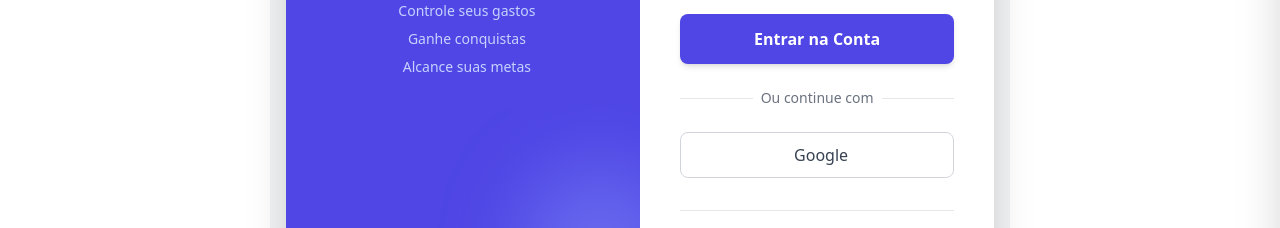
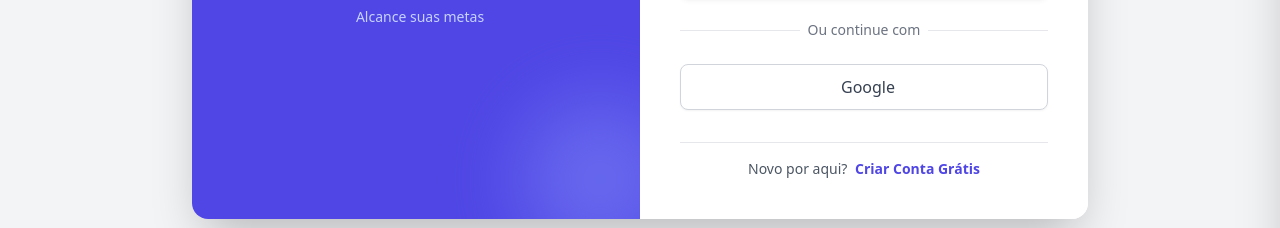
Before and after one commit to cleorbeth/gefiga-tcc, a Vue app: page / in a window 1280 px wide. Shown: the part 438-666 px from the top of the page. Built offline with nearby package versions, Linux system fonts and the light colour scheme; no server answers; some icons are missing.

Commit message:
Melhorias no layout e novas funcionalidades

```diff
--- a/src/components/Configuracoes.vue
+++ b/src/components/Configuracoes.vue
@@ -280,7 +280,7 @@ const abrirEnquete = () => window.open('https://forms.google.com/', '_blank');
             <div class="bg-white p-6 rounded-2xl shadow-sm border border-gray-100">
                 <h3 class="font-bold text-gray-700 mb-4 flex items-center gap-2"><i
                         class="ph-fill ph-shield-check text-green-600"></i> Segurança</h3>
-                <button @click="enviarEmailSenha" class="text-sm font-bold text-indigo-600 hover:underline">Redefinir
+                <button @click="enviarEmailSenha" class="text-sm font-bold border border-gray-300 text-indigo-600 hover:underline">Redefinir
                     senha</button>
             </div>
             <div class="bg-white p-6 rounded-2xl shadow-sm border border-gray-100">
--- a/src/components/DashboardHome.vue
+++ b/src/components/DashboardHome.vue
@@ -119,7 +119,7 @@ const qtdMetas = computed(() => props.resumo?.metas?.length || 0);
 </script>
 
 <template>
-    <div class="space-y-6">
+    <div class="max-w-7xl mx-auto w-full p-4 md:p-6 lg:p-8 space-y-6">
 
         <div class="flex flex-col md:flex-row justify-between items-end md:items-center gap-4 bg-white p-6 rounded-lg shadow-sm border border-gray-100">
             <br><br>
--- a/src/components/DespesasManager.vue
+++ b/src/components/DespesasManager.vue
@@ -61,7 +61,7 @@ const formatMoney = (val) => new Intl.NumberFormat('pt-BR', { style: 'currency',
 </script>
 
 <template>
-    <div class="max-w-4xl mx-auto bg-white p-6 rounded shadow border-l-4 border-red-500">
+    <div class="max-w-7xl mx-auto w-full p-4 md:p-6 lg:p-8 bg-white rounded-xl shadow-sm border-l-4 border-red-500 space-y-6">
         <div class="flex justify-between items-center mb-6">
             <h2 class="text-2xl font-bold text-red-700">Despesas</h2>
             <button @click="emit('back')" class="bg-gray-200 px-4 py-2 rounded text-gray-700 hover:bg-gray-300 font-bold text-sm">Voltar</button>
@@ -120,8 +120,9 @@ const formatMoney = (val) => new Intl.NumberFormat('pt-BR', { style: 'currency',
             </div>
         </form>
 
-        <div class="overflow-x-auto border rounded-lg">
-            <table class="min-w-full divide-y divide-gray-200">
+        <div class="w-full overflow-x-auto pb-2 border rounded-lg">
+            <div class="w-full overflow-x-auto pb-2 border border-gray-100 rounded-lg">
+                <table class="min-w-[600px] w-full divide-y divide-gray-200">
                     <thead class="bg-gray-50">
                         <tr>
                             <th class="px-4 py-3 text-left text-xs font-bold text-gray-500 uppercase">Descrição</th>
@@ -151,4 +152,5 @@ const formatMoney = (val) => new Intl.NumberFormat('pt-BR', { style: 'currency',
                 </table>
             </div>
         </div>
+    </div>
 </template>
--- a/src/components/MetasManager.vue
+++ b/src/components/MetasManager.vue
@@ -126,7 +126,7 @@ const calcPercent = (m) => {
 </script>
 
 <template>
-    <div class="max-w-5xl mx-auto bg-white p-6 rounded shadow border-l-4 border-blue-500">
+    <div class="max-w-7xl mx-auto w-full p-4 md:p-6 lg:p-8 bg-white rounded-xl shadow-sm border-l-4 border-blue-500 space-y-6">
         <div class="flex justify-between items-center mb-6">
             <h2 class="text-2xl font-bold text-blue-700">Minhas Metas</h2>
             <button @click="emit('back')" class="bg-gray-200 px-4 py-2 rounded text-gray-700 hover:bg-gray-300 font-bold text-sm">Voltar</button>
--- a/src/components/NavBar.vue
+++ b/src/components/NavBar.vue
@@ -48,7 +48,7 @@ const mostrarDetalhesPatente = ref(false);
 
 <template>
   <nav class="bg-indigo-600 text-white shadow-lg sticky top-0 z-50">
-    <div class="container mx-auto px-4 py-3 flex justify-between items-center">
+    <div class="max-w-7xl mx-auto w-full px-4 md:px-6 lg:px-8 py-3 flex justify-between items-center gap-4 overflow-x-auto">
 
       <div class="flex items-center gap-2 cursor-pointer" @click="emit('navigate', 'home')">
         <i class="ph ph-coins text-2xl"></i>
@@ -69,7 +69,8 @@ const mostrarDetalhesPatente = ref(false);
               <span class="text-[10px] font-black uppercase" :class="patenteAtual.cor">{{ patenteAtual.nome }}</span>
               <div class="h-1.5 w-full bg-indigo-800 rounded-full overflow-hidden shadow-inner relative">
                 <div class="h-full bg-gradient-to-r from-yellow-400 to-yellow-200 transition-all duration-500"
-                  :style="{ width: progressoPatente + '%' }"></div>
+                  :style="{ width: progressoPatente + '%' }">
+                </div>
               </div>
             </div>
 
--- a/src/components/ReceitasManager.vue
+++ b/src/components/ReceitasManager.vue
@@ -49,7 +49,7 @@ const formatMoney = (val) => new Intl.NumberFormat('pt-BR', { style: 'currency',
 </script>
 
 <template>
-    <div class="max-w-4xl mx-auto bg-white p-6 rounded shadow border-l-4 border-green-500">
+    <div class="max-w-7xl mx-auto w-full p-4 md:p-6 lg:p-8 bg-white rounded-xl shadow-sm border-l-4 border-green-500 space-y-6">
         <div class="flex justify-between items-center mb-6">
             <h2 class="text-2xl font-bold text-green-700">Receitas</h2>
             <button @click="emit('back')" class="bg-gray-200 px-4 py-2 rounded text-gray-700 hover:bg-gray-300 font-bold text-sm">Voltar</button>
@@ -70,6 +70,7 @@ const formatMoney = (val) => new Intl.NumberFormat('pt-BR', { style: 'currency',
             <button v-if="form.id" @click="resetForm" type="button" class="bg-gray-300 text-gray-700 px-4 py-2 rounded font-bold h-10 hover:bg-gray-400 transition">X</button>
         </form>
 
+        <div class="w-full overflow-x-auto pb-2">
             <ul class="space-y-3">
                 <li v-for="r in props.listaReceitas" :key="r.id" class="flex justify-between items-center p-4 bg-white border border-gray-200 rounded hover:shadow-sm transition border-l-4 border-l-green-500">
                     <span class="font-medium text-gray-800">{{ r.descricao }}</span>
@@ -83,4 +84,5 @@ const formatMoney = (val) => new Intl.NumberFormat('pt-BR', { style: 'currency',
                 </li>
             </ul>
         </div>
+    </div>
 </template>
--- a/src/style.css
+++ b/src/style.css
@@ -3,9 +3,14 @@
   line-height: 1.5;
   font-weight: 400;
 
-  color-scheme: light dark;
-  color: rgba(255, 255, 255, 0.87);
-  background-color: #242424;
+  /* 1. ISSO FORÇA OS INPUTS (como o de data) A FICAREM BRANCOS */
+  color-scheme: light;
+
+  /* 2. FORÇA O TEXTO GLOBAL PARA PRETO/CINZA ESCURO */
+  color: #111827;
+
+  /* 3. FUNDO DA APLICAÇÃO CLARO */
+  background-color: #f9fafb;
 
   font-synthesis: none;
   text-rendering: optimizeLegibility;
@@ -24,10 +29,9 @@ a:hover {
 
 body {
   margin: 0;
-  display: flex;
-  place-items: center;
   min-width: 320px;
   min-height: 100vh;
+  overflow-x: hidden;
 }
 
 h1 {
@@ -35,45 +39,38 @@ h1 {
   line-height: 1.1;
 }
 
+/* 1. PADRÃO GLOBAL (Botões do Body): Brancos com texto escuro */
 button {
   border-radius: 8px;
-  border: 1px solid transparent;
+  border: 1px solid transparent; /* Transparente para não estragar os botões coloridos do Tailwind */
   padding: 0.6em 1.2em;
   font-size: 1em;
   font-weight: 500;
   font-family: inherit;
-  background-color: #1a1a1a;
+  background-color: #ffffff; /* Fundo branco padrão */
+  color: #1f2937; /* Texto cinza escuro padrão */
+  box-shadow: 0 1px 2px 0 rgba(0, 0, 0, 0.05); /* Sombrinha leve para o botão não sumir no fundo branco */
   cursor: pointer;
-  transition: border-color 0.25s;
-}
-button:hover {
-  border-color: #646cff;
-}
-button:focus,
-button:focus-visible {
-  outline: 4px auto -webkit-focus-ring-color;
+  transition: all 0.25s;
 }
 
-.card {
-  padding: 2em;
+button:hover {
+  background-color: #f9fafb; /* Fica levemente cinza ao passar o mouse */
+}
+
+/* 2. EXCEÇÃO DA NAVBAR: Botões pretos */
+nav button {
+  background-color: #1a1a1a;
+  color: #ffffff;
+  box-shadow: none;
+}
+
+nav button:hover {
+  border-color: #646cff;
 }
 
 #app {
-  max-width: 1280px;
+  max-width: 1920px;
   margin: 0 auto;
-  padding: 2rem;
-  text-align: center;
+  width: 100%;
 }
-
-@media (prefers-color-scheme: light) {
-  :root {
-    color: #213547;
-    background-color: #ffffff;
-  }
-  a:hover {
-    color: #747bff;
-  }
-  button {
-    background-color: #f9f9f9;
-  }
-}
```
Also changed, not shown: src/components/InvestimentosManager.vue (+9 -8 lines). Lines whose indentation alone changed are shown as unchanged.
